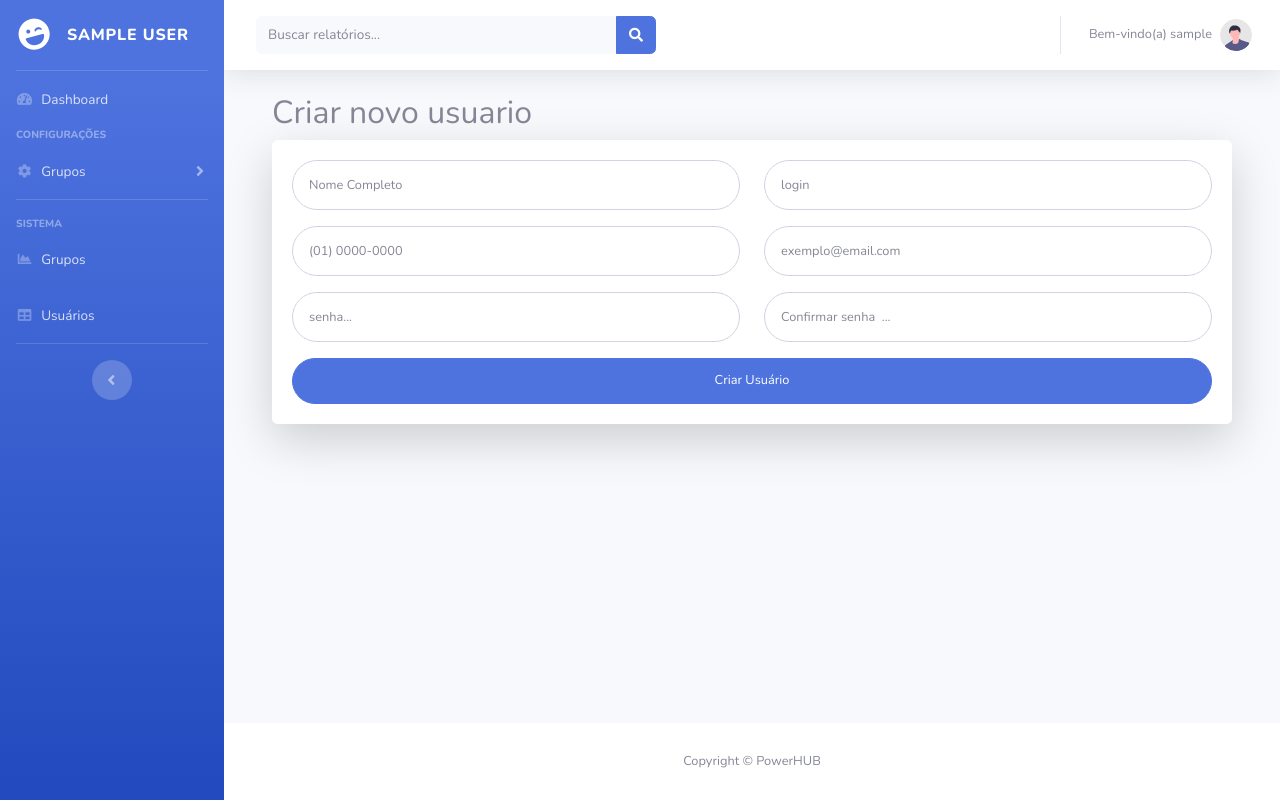
After one commit to claytonlovin/PowerHub_One, a Flask app: page /powerhub/criar_usuario in a window 1280 px wide. The commit adds this page. Run offline with Flask 2, Linux system fonts and the light colour scheme; the visitor is signed in with stand-in values (Sample User, id 1); some libraries are stand-ins or nearby versions.

Commit message:
Rota de criar usuario

```diff
--- a/init.py
+++ b/init.py
@@ -103,7 +103,7 @@ def register():
                 cursor.callproc('sp_create_organizacao_and_user', (
                     0, DS_ORGANIZACAO, 0, 1,
                     0, 'PW Grupo', 0, 1, 0,
-                    0, DS_NOME, 0, DS_NUMERO_TEL, DS_EMAIL, DS_USUARIO, DS_SENHA, 1,
+                    0, DS_NOME, DS_NUMERO_TEL, DS_EMAIL, DS_USUARIO, DS_SENHA, 1, 0,
                     0, 0, 0, 0))
                 mysql.connection.commit()
                 msg = 'Usuário criado com sucesso'
@@ -211,8 +211,8 @@ def visualizar_relatorio(id_relatorio):
 
 
 # LISTAR USUARIOS DO SISTEMA
-@app.route('/powerhub/profile')
-def profile():
+@app.route('/powerhub/user')
+def list_user():
     if 'loggedin' in session:
         try:
             cursor = mysql.connection.cursor(MySQLdb.cursors.DictCursor)
@@ -224,6 +224,40 @@ def profile():
             return render_template('error.html')
     return redirect(url_for('login'))
 
+# CRIAR USUARIO
+@app.route('/powerhub/criar_usuario', methods=['GET', 'POST'])
+def criar_usuario():
+    if 'loggedin' in session:
+        try:
+            msg = ''
+            if request.method == 'POST' and 'nome' in request.form and 'login' in request.form and 'telefone' in request.form and 'email' in request.form and 'senha' in request.form and 'confirmar_senha' in request.form:
+                nome = request.form['nome']
+                login = request.form['login']
+                telefone = request.form['telefone']
+                email = request.form['email']
+                senha = request.form['senha']
+                confirmar_senha = request.form['confirmar_senha']
+
+                cursor = mysql.connection.cursor(MySQLdb.cursors.DictCursor)
+                cursor.execute('SELECT * FROM TB_USUARIO WHERE DS_EMAIL = %s', (email,))
+                account = cursor.fetchone()
+                if account:
+                    msg = 'Já existe uma conta com esse e-mail!'
+                elif not nome or not email or not senha or not confirmar_senha:
+                    msg = 'Por favor, preencha todos os campos!'
+                elif senha != confirmar_senha:
+                    msg = 'As senhas não conferem!'
+                else:
+                    cursor.execute('INSERT INTO TB_USUARIO VALUES(%s, %s, %s, %s, %s, %s, %s, %s)', (0, nome, telefone, email, login, senha, 0, session['ID_ORGANIZACAO'], ))
+                    mysql.connection.commit()
+                    msg = 'Conta criada com sucesso!'
+                    return redirect(url_for('list_user'))
+            return render_template('criar_usuario.html', msg=msg)
+        except:
+            return render_template('error.html')
+
+
+
 
 #  LISTAR GRUPOS ERROR
 @app.route('/powerhub/grupos')
@@ -231,13 +265,13 @@ def Grupos():
     if 'loggedin' in session:
         try:
             cursor = mysql.connection.cursor(MySQLdb.cursors.DictCursor)
-            cursor.execute('SELECT GP.NOME_DO_GRUPO, GP.ID_GRUPO FROM TB_GRUPO GP JOIN TB_GRUPO_USUARIO GPU ON GPU.ID_GRUPO = GP.ID_GRUPO WHERE GPU.ID_ORGANIZACAO = (%s)', (30,))
+            cursor.execute('SELECT DISTINCT GP.NOME_DO_GRUPO, GP.ID_GRUPO FROM TB_GRUPO GP JOIN TB_GRUPO_USUARIO GPU ON GPU.ID_GRUPO = GP.ID_GRUPO WHERE GPU.ID_ORGANIZACAO = (%s)', (session['ID_ORGANIZACAO'],))
             grupos = cursor.fetchall()
             cursor.close()
-            return render_template('grupos.html', grupos=grupos)
+
+            return render_template('v_grupos.html', grupos=grupos)
         except:
             return render_template('error.html', grupos=grupos)
-    return redirect(url_for('login'))
 
 
 if __name__ == '__main__':
--- /dev/null
+++ b/templates/criar_usuario.html
@@ -0,0 +1,72 @@
+{% extends 'layout.html' %}
+
+{% block title %}Profile{% endblock %}
+
+{% block content %}
+
+
+
+
+<h2>Criar novo usuario</h2>
+
+<div class="card o-hidden border-0 shadow-lg  p-0">
+  <div class="card-body ">
+    <form class="user" action="{{ url_for('criar_usuario')}}" method="post" autocomplete="off">
+      <!--ORGANIZAÇÃO -->
+      <div class="form-group row">
+          <div class="col-sm-6 mb-3 mb-sm-0">
+              <input type="text" class="form-control form-control-user" id="nome"
+              name="nome" placeholder="Nome Completo">
+          </div>
+          <div class="col-sm-6">
+              <input type="text" class="form-control form-control-user" id="login"
+              name="login" placeholder="login">
+          </div>
+      </div>
+      <!-- DADOS -->
+      <div class="form-group row">
+          <div class="col-sm-6 mb-3 mb-sm-0">
+              <input type="text" class="form-control form-control-user" id="telefone"
+              name="telefone" placeholder="(01) 0000-0000">
+          </div>
+          <div class="col-sm-6">
+              <input type="email" class="form-control form-control-user" id="email"
+              name="email" placeholder="exemplo@email.com">
+          </div>
+      </div>
+      <div class="form-group row">
+          <div class="col-sm-6 mb-3 mb-sm-0">
+              <input type="password" class="form-control form-control-user"
+                  id="senha"  name="senha" placeholder="senha...">
+          </div>
+          <div class="col-sm-6">
+              <input type="password" name="confirmar_senha" class="form-control form-control-user"
+                  id="confirmar_senha" placeholder="Confirmar senha  ...">
+          </div>
+      </div>
+  <button class="btn btn-primary small btn-user btn-block " type="submit" type="submit">Criar Usuário</button>
+      <code class="aling-center">{{msg}}</code>
+  </form>
+  </div>
+</div>
+<style>
+.usuario_adm, .usuario_view{
+    display: flex;
+  }
+ .usuario_adm span{
+  background-color: #abf7b9;
+  width: 100%;
+  border-radius: 5px;
+  padding: 2px 5px;
+}
+.usuario_view span{
+  background-color: #fc799757;
+  width: 100%;
+  border-radius: 5px;
+  padding: 2px 5px;
+}
+code{
+    text-align: center;
+}
+</style>
+{% endblock %}
--- a/templates/layout.html
+++ b/templates/layout.html
@@ -48,7 +48,8 @@
             </li>
             <!-- Nav Item - Dashboard -->
             <li class="nav-item">
-l            <!-- Heading -->
+                {% if session['FL_ADMINISTRADOR'] == True %}
+            <!-- Heading -->
             <div class="sidebar-heading">
                 Configurações
             </div>
@@ -84,9 +85,11 @@ l            <!-- Heading -->
                     <span>Grupos</span></a>
             </li>
 
+            {% else %}
 
+			{% endif %}
             <li class="nav-item">
-                <a class="nav-link" href="{{ url_for('profile') }}">
+                <a class="nav-link" href="{{ url_for('list_user') }}">
                     <i class="fas fa-fw fa-table"></i>
                     <span>Usuários</span></a>
             </li>
```
Also changed, not shown: templates/home.html (+10 -1 lines), templates/usuarios.html (+11 -1 lines), templates/v_grupos.html (added, +41 -0 lines), 1 other file.
